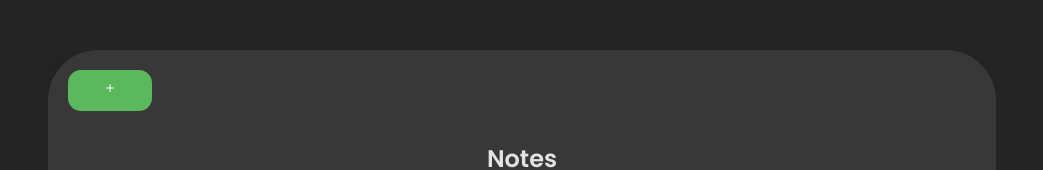
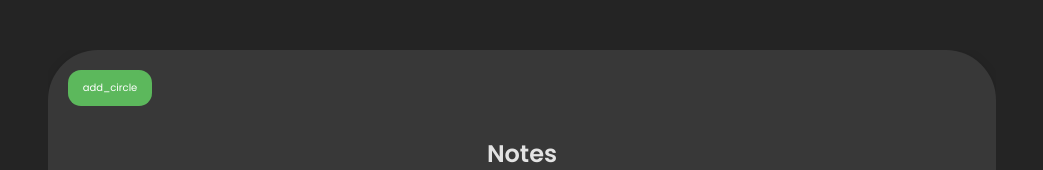
Before and after one commit to shadeappworld/sbook, a plain HTML site: page index.html in a window 1280 px wide. Shown: the part 218-388 px from the top of the page, without its empty margins (118-1161 px from the left). Drawn offline with nearby package versions, Linux system fonts and the light colour scheme.

Commit message:
Button edit

```diff
--- a/index.html
+++ b/index.html
@@ -20,7 +20,9 @@
     <!-- Suggestion list -->
     <ul class="suggestion-list">
        <div class="container">
-   <button id="createButton"><svg xmlns="http://www.w3.org/2000/svg" width="16" height="16" fill="currentColor" class="bi bi-plus" viewBox="0 0 16 16"> <path d="M8 4a.5.5 0 0 1 .5.5v3h3a.5.5 0 0 1 0 1h-3v3a.5.5 0 0 1-1 0v-3h-3a.5.5 0 0 1 0-1h3v-3A.5.5 0 0 1 8 4"/> </svg></button>
+   <button id="createButton"><span class="material-symbols-outlined">
+    add_circle
+    </span></button>
 
 <!-- Popup Container -->
 <div id="popup" class="popup">
```
